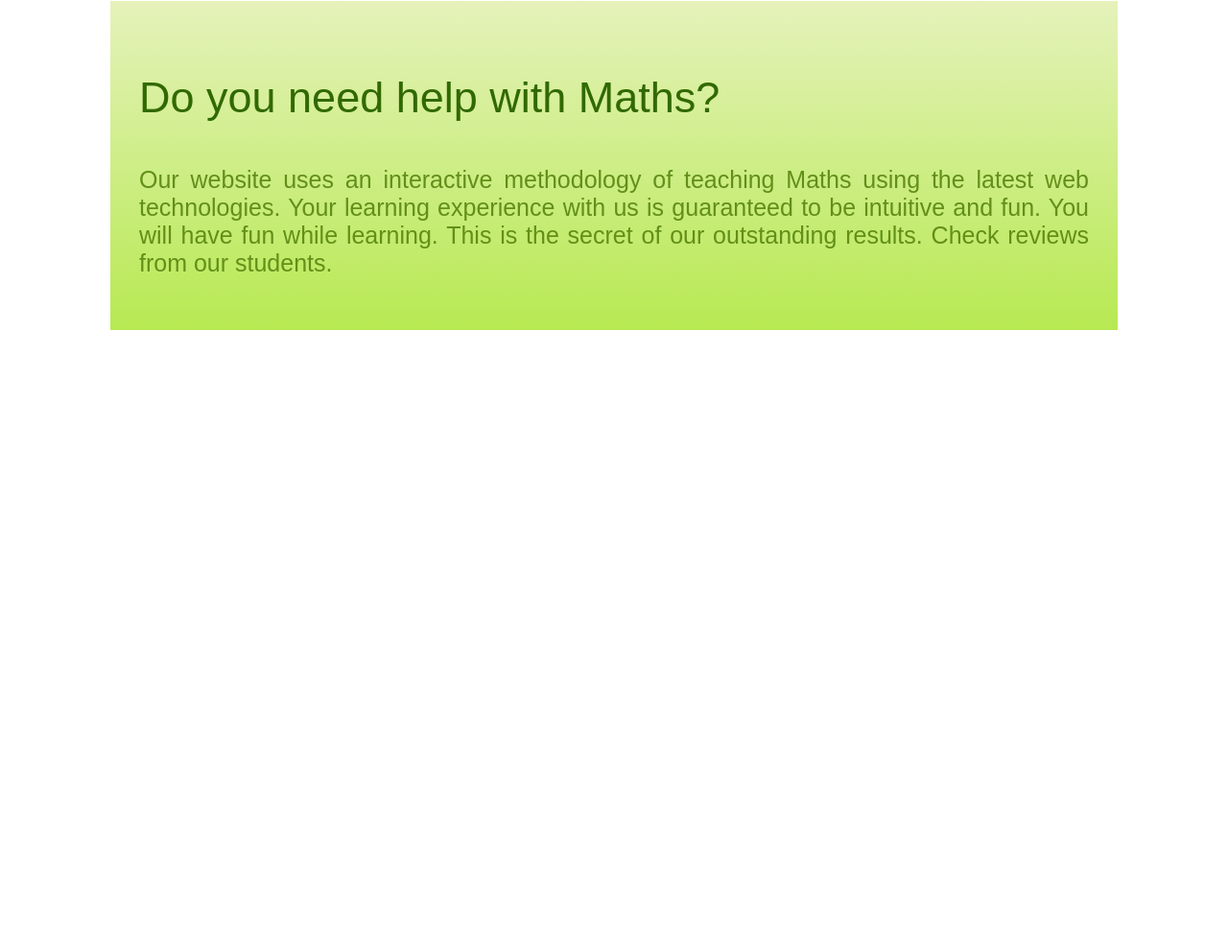
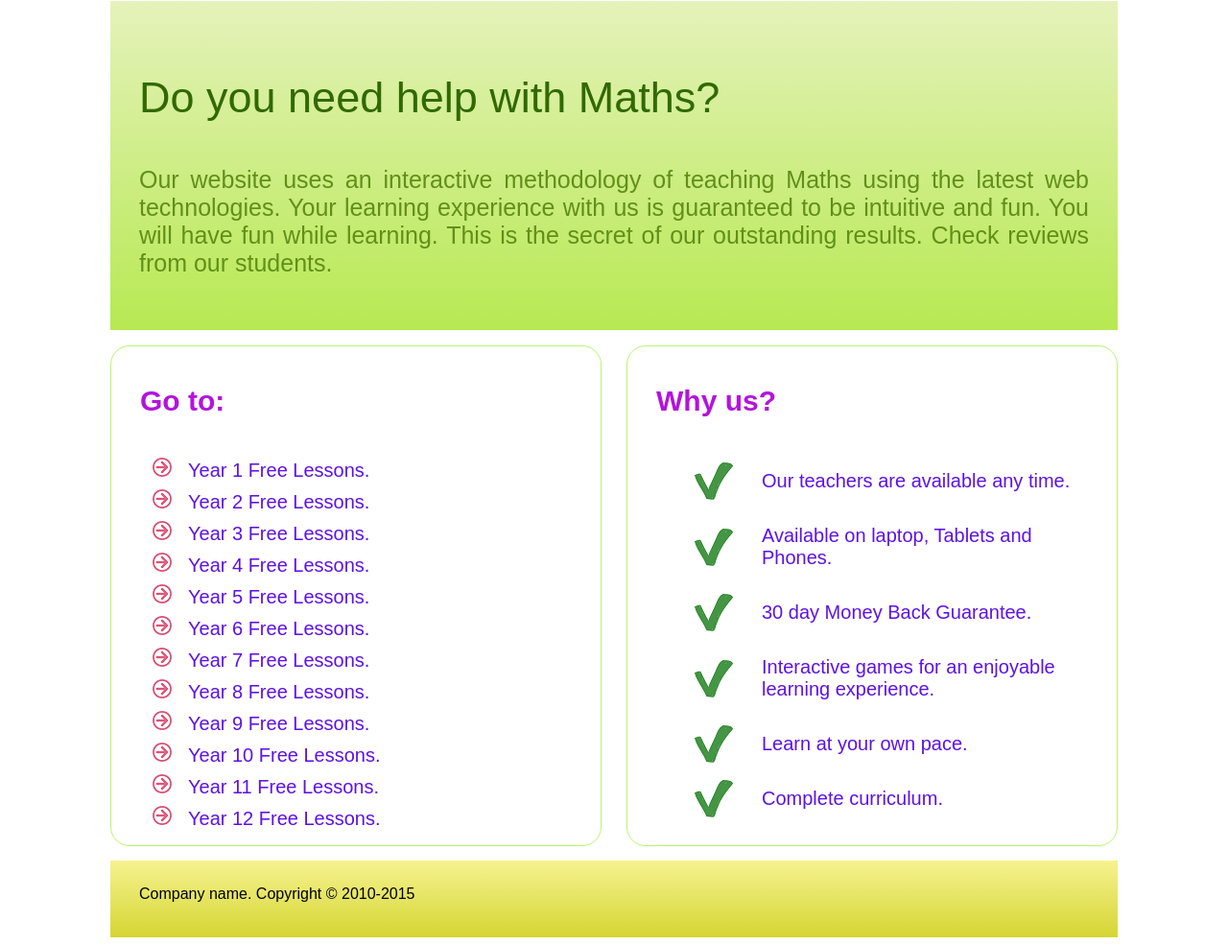
Before and after one commit to rogeliouni/curso-web, a plain HTML site: page 03-matematicas/index.html in a window 1280 px wide. Shown: the part 227-1212 px from the top of the page at 96% size. Before the commit the page ends 800 px from the top, so only its background shows below. Drawn offline with Linux system fonts and the light colour scheme.

Commit message:
Seccion 3: Maths website completa y enlace en el indice

```diff
--- a/03-matematicas/index.html
+++ b/03-matematicas/index.html
@@ -35,6 +35,40 @@
                 <h3>Do you need help with Maths?</h3>
                 <p>Our website uses an interactive methodology of teaching Maths using the latest web technologies. Your learning experience with us is guaranteed to be intuitive and fun. You will have fun while learning. This is the secret of our outstanding results. Check reviews from our students.</p>
             </div>
+                        <div id="leftsidebar" class="sidebar">
+                <h3>Go to:</h3>
+                <ul>
+                    <li><a href="#">Year 1 Free Lessons.</a></li>
+                    <li><a href="#">Year 2 Free Lessons.</a></li>
+                    <li><a href="#">Year 3 Free Lessons.</a></li>
+                    <li><a href="#">Year 4 Free Lessons.</a></li>
+                    <li><a href="#">Year 5 Free Lessons.</a></li>
+                    <li><a href="#">Year 6 Free Lessons.</a></li>
+                    <li><a href="#">Year 7 Free Lessons.</a></li>
+                    <li><a href="#">Year 8 Free Lessons.</a></li>
+                    <li><a href="#">Year 9 Free Lessons.</a></li>
+                    <li><a href="#">Year 10 Free Lessons.</a></li>
+                    <li><a href="#">Year 11 Free Lessons.</a></li>
+                    <li><a href="#">Year 12 Free Lessons.</a></li>
+                </ul>
+            </div>
+            <div id="rightsidebar" class="sidebar">
+                <h3>Why us?</h3>
+                <ul>
+                    <li><a href="#">Our teachers are available any time.</a></li>
+                    <li><a href="#">Available on laptop, Tablets and Phones.</a></li>
+                    <li><a href="#">30 day Money Back Guarantee.</a></li>
+                    <li><a href="#">Interactive games for an enjoyable learning experience.</a></li>
+                    <li><a href="#">Learn at your own pace.</a></li>
+                    <li><a href="#">Complete curriculum.</a></li>
+                </ul>
+            </div>
+                        <div class="clear"></div>
+            <footer class="footer">
+                <div>
+                    <p>Company name. Copyright &copy; 2010-2015</p>
+                </div>
+            </footer>
         </div>
     </body>
 
--- a/03-matematicas/styling.css
+++ b/03-matematicas/styling.css
@@ -109,3 +109,57 @@
     color: #628F19;
     text-align: justify;
 }
+.sidebar {
+    height: 500px;
+    width: 450px;
+    border: 1px solid #BAF46F;
+    border-radius: 20px;
+    padding: 10px 30px;
+}
+
+.sidebar h3 {
+    color: #B314DB;
+    font-size: 30px;
+}
+
+.sidebar ul {
+    padding-top: 8px;
+}
+
+#leftsidebar ul li {
+    padding: 4px 0 4px 10px;
+    list-style-image: url(images/arrow.png);
+}
+
+#rightsidebar ul li {
+    padding: 17px 0 17px 70px;
+    background: url(images/tick.png) no-repeat left center;
+}
+
+.sidebar ul li a {
+    text-decoration: none;
+    font-size: 20px;
+    color: #5d12e7;
+    transition: font-size 0.3s ease;
+}
+
+.sidebar ul li a:hover, .sidebar ul li a.active {
+    text-decoration: none;
+    color: #B314DB;
+    font-size: 23px;
+    font-weight: bold;
+}
+
+#leftsidebar {
+    float: left;
+}
+
+#rightsidebar {
+    float: right;
+}
+.footer {
+    height: 60px;
+    background: linear-gradient(#F6F390, #D5D533);
+    padding: 10px 30px;
+    margin-top: 15px;
+}
```
Also changed, not shown: index.html (+4 -0 lines).
